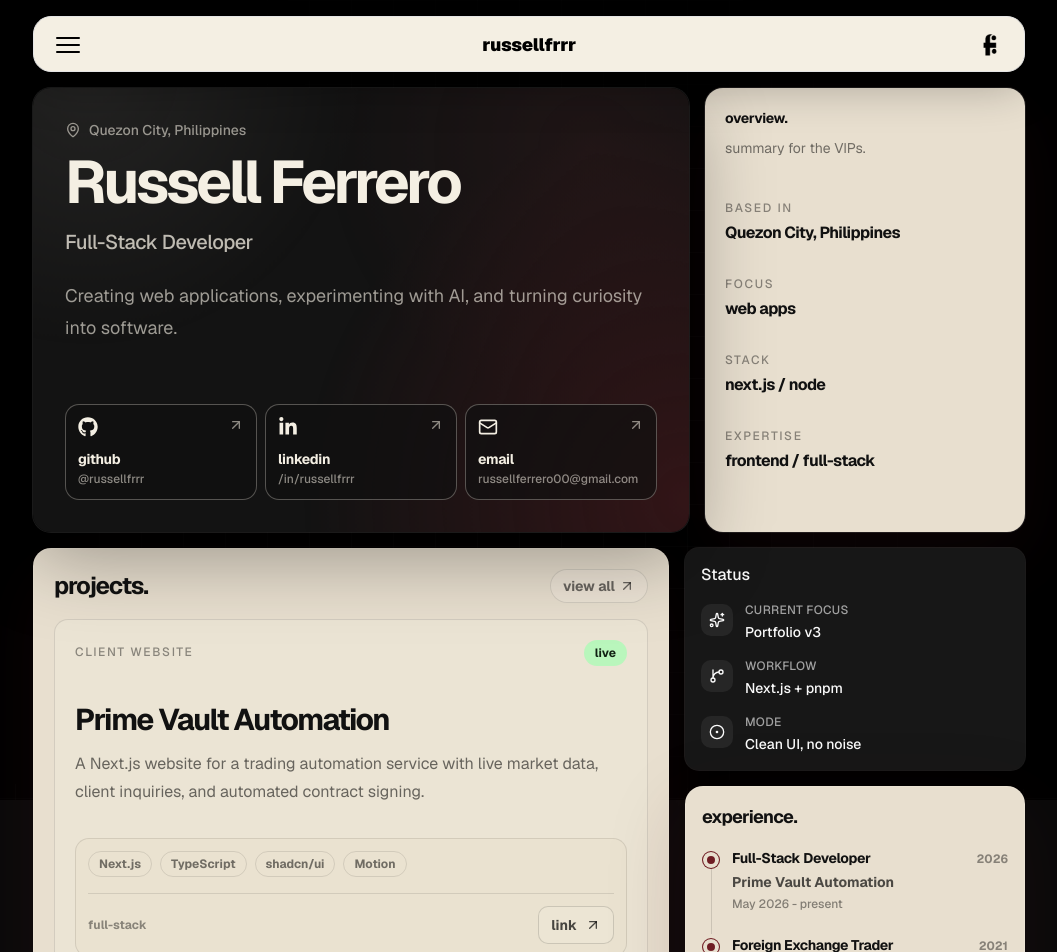
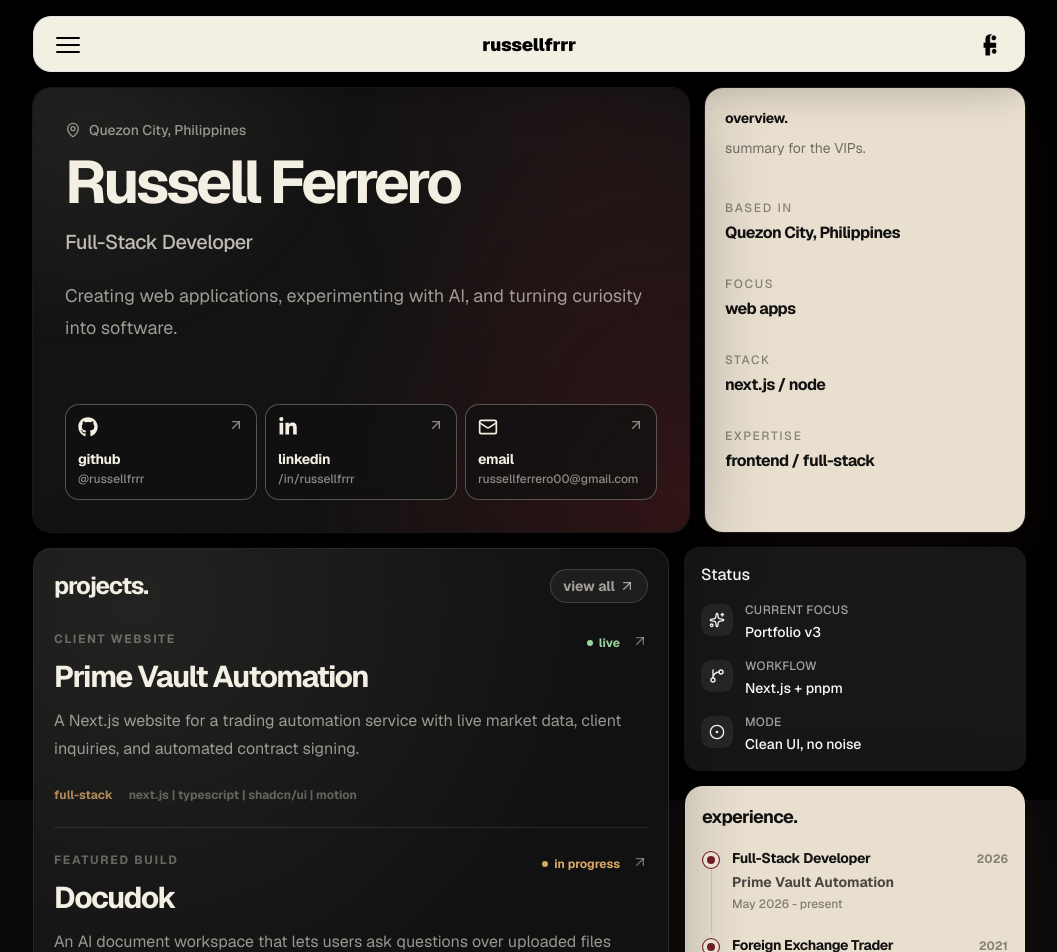
Before and after one commit to russellfrrr/portfolio-v3, a Next.js app: page / in a window 1280 px wide. Shown: the top 952 px of the page, without its empty margins (111-1168 px from the left). Built offline with nearby package versions, Linux system fonts and the light colour scheme.

Commit message:
feat: refine projects index

```diff
--- a/src/components/sections/projects-section.tsx
+++ b/src/components/sections/projects-section.tsx
@@ -2,24 +2,26 @@ import { ArrowUpRight } from 'lucide-react';
 import { projects } from '@/lib/data';
 
 const statusStyles: Record<string, string> = {
-  live: 'border-[#b9f6bc]/35 bg-[#b9f6bc] text-[#102012]',
-  'in progress': 'border-[#ffd28a]/35 bg-[#ffd28a] text-[#271600]',
-  prototype: 'border-[#d6c6ff]/35 bg-[#d6c6ff] text-[#1e1236]',
+  live: 'text-[#9ad7a0] before:bg-[#9ad7a0]',
+  'in progress': 'text-[#d9a766] before:bg-[#d9a766]',
+  prototype: 'text-[#b9a7dd] before:bg-[#b9a7dd]',
 };
 
 export const ProjectsSection = () => {
   return (
     <section
-      className="rounded-2xl border border-[#f4efe3]/20 bg-[#e8dfcf] p-4 text-[#111111] shadow-[0_24px_80px_rgba(74,23,27,0.18)] sm:p-5"
+      className="relative overflow-hidden rounded-2xl border border-[#f4efe3]/10 bg-[#111111] p-4 text-[#f4efe3] shadow-[0_24px_80px_rgba(0,0,0,0.32)] sm:p-5"
       id="projects"
     >
-      <div className="mb-4 flex items-center justify-between gap-4">
+      <div className="pointer-events-none absolute inset-0 bg-[radial-gradient(circle_at_16%_4%,rgba(244,239,227,0.08),transparent_34%),radial-gradient(circle_at_92%_94%,rgba(111,29,36,0.34),transparent_42%)]" />
+
+      <div className="relative z-10 mb-4 flex items-center justify-between gap-4">
         <h2 className="text-2xl font-bold lowercase tracking-[-0.045em]">
           projects.
         </h2>
 
         <a
-          className="inline-flex shrink-0 items-center gap-1 rounded-full border border-black/10 bg-[#f4efe3]/30 px-3 py-1.5 text-sm font-bold lowercase text-black/56 outline-none transition-colors hover:border-[#6f1d24] hover:text-black focus-visible:border-[#6f1d24] focus-visible:text-black"
+          className="inline-flex shrink-0 items-center gap-1 rounded-full border border-[#f4efe3]/16 bg-[#f4efe3]/6 px-3 py-1.5 text-sm font-bold lowercase text-[#f4efe3]/62 outline-none transition-colors hover:border-[#6f1d24] hover:text-[#f4efe3] focus-visible:border-[#6f1d24] focus-visible:text-[#f4efe3]"
           href="https://github.com/russellfrrr?tab=repositories"
           rel="noreferrer"
           target="_blank"
@@ -29,63 +31,52 @@ export const ProjectsSection = () => {
         </a>
       </div>
 
-      <div className="grid gap-3 sm:grid-cols-2">
+      <div className="relative z-10">
         {projects.map((project, index) => (
           <a
-            className={`group flex min-h-64 flex-col justify-between overflow-hidden rounded-xl border border-black/10 bg-[#f4efe3]/28 p-4 text-[#111111] outline-none transition-colors hover:border-[#6f1d24] focus-visible:border-[#6f1d24] focus-visible:ring-2 focus-visible:ring-[#6f1d24]/20 ${
-              index === 0 ? 'sm:col-span-2 sm:min-h-68 sm:p-5' : ''
-            }`}
+            className="group block border-t border-[#f4efe3]/10 py-6 text-[#f4efe3] outline-none first:border-t-0 first:pt-3 last:pb-1 focus-visible:ring-2 focus-visible:ring-[#6f1d24]/35"
             href={project.href}
             key={project.name}
             rel="noreferrer"
             target="_blank"
           >
+            <div className={index === 0 ? '' : ''}>
               <div>
-              <div className="flex items-start justify-between gap-3">
-                <p className="pt-1 text-xs font-medium uppercase tracking-[0.14em] text-black/42">
+                <div className="flex items-start justify-between gap-4">
+                  <div>
+                    <p className="text-xs font-bold uppercase tracking-[0.14em] text-[#f4efe3]/36">
                       {project.eyebrow}
                     </p>
 
+                    <h3 className="mt-3 text-2xl font-bold tracking-[-0.05em] transition-colors group-hover:text-[#f4efe3] sm:text-3xl">
+                      {project.name}
+                    </h3>
+                  </div>
+
+                  <div className="flex shrink-0 items-start gap-3">
                     <span
-                  className={`shrink-0 rounded-full border px-2.5 py-1 text-xs font-bold lowercase ${
+                      className={`inline-flex items-center gap-1.5 pt-1 text-xs font-bold lowercase before:size-1.5 before:rounded-full ${
                         statusStyles[project.status] ??
-                    'border-[#f4efe3]/20 bg-[#f4efe3] text-black'
+                        'text-[#f4efe3]/55 before:bg-[#f4efe3]/55'
                       }`}
                     >
                       {project.status}
                     </span>
+
+                    <ArrowUpRight className="mt-0.5 size-4 text-[#f4efe3]/42 transition-transform group-hover:-translate-y-0.5 group-hover:translate-x-0.5 group-hover:text-[#f4efe3]" />
+                  </div>
                 </div>
 
-              <h3 className="mt-9 text-2xl font-bold tracking-[-0.05em] sm:text-3xl">
-                {project.name}
-              </h3>
-
-              <p className="mt-3 max-w-xl text-sm leading-6 text-black/56 sm:text-base sm:leading-7">
+                <p className="mt-3 max-w-2xl text-sm leading-6 text-[#f4efe3]/60 sm:text-base sm:leading-7">
                   {project.description}
                 </p>
+
+                <div className="mt-6 flex flex-wrap items-center gap-x-4 gap-y-2 text-xs font-bold lowercase text-[#f4efe3]/42">
+                  <p className="text-[#d9a766]/80">{project.role}</p>
+                  <p className="text-[#f4efe3]/34">
+                    {project.stack.join(' | ')}
+                  </p>
                 </div>
-
-            <div className="mt-8 rounded-xl border border-black/10 bg-[#eadfcb]/42 p-3">
-              <div className="flex flex-wrap gap-2">
-                {project.stack.map((item) => (
-                  <span
-                    className="rounded-full border border-black/10 px-2.5 py-1 text-xs font-bold text-black/52"
-                    key={item}
-                  >
-                    {item}
-                  </span>
-                ))}
-              </div>
-
-              <div className="mt-4 flex items-center justify-between gap-3 border-t border-black/10 pt-3">
-                <p className="text-xs font-bold lowercase text-black/42">
-                  {project.role}
-                </p>
-
-                <span className="inline-flex items-center gap-2 rounded-lg border border-black/14 bg-[#f4efe3]/22 px-3 py-2 text-sm font-bold lowercase text-black/70 transition-colors group-hover:border-[#6f1d24] group-hover:text-black">
-                  link
-                  <ArrowUpRight className="size-4 transition-transform group-hover:-translate-y-0.5 group-hover:translate-x-0.5" />
-                </span>
               </div>
             </div>
           </a>
```
Lines whose indentation alone changed are shown as unchanged.
